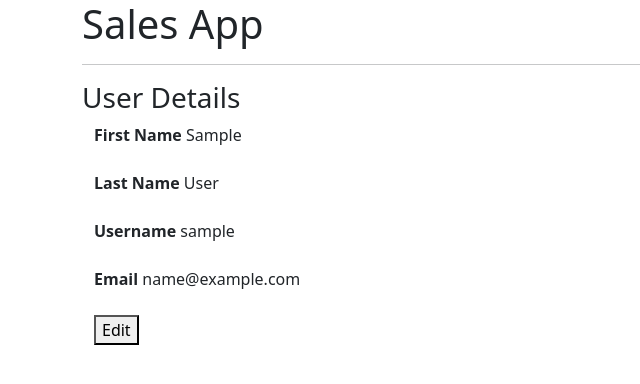
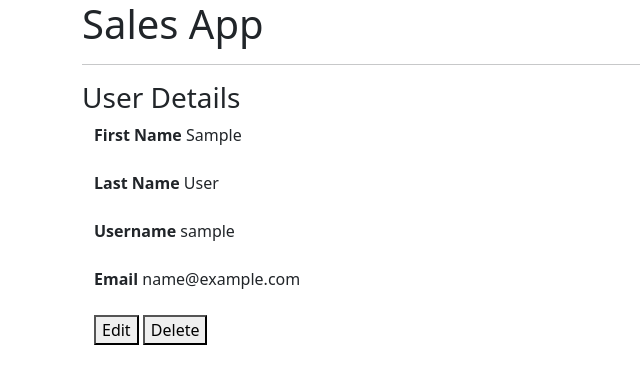
Before and after one commit to dgadiraju/sales-app, a Flask app: template templates/user_detail.html in a window 1280 px wide. Shown: the top 384 px of the page, without its empty margins (0-640 px from the left). Run offline with Flask 3, Linux system fonts and the light colour scheme; the template is opened without the code that fills it: values that come from a table or form of the project are taken from there, others are empty; tables that the repository leaves empty hold one stand-in row (values such as "Sample post"); some libraries are stand-ins or nearby versions.

Commit message:
Added user delete functionality

```diff
--- a/routes/users.py
+++ b/routes/users.py
@@ -21,6 +21,10 @@ def user():
             form_action = request.args.get('action')
             if form_action == 'edit':
                 return render_template('user_form.html', user=user)
+            elif form_action == 'delete':
+                db.session.delete(user)
+                db.session.commit()
+                return redirect(url_for('users'))
             return render_template('user_detail.html', user=user)
         else:
             return render_template('user_form.html', user=None)
--- a/templates/user_detail.html
+++ b/templates/user_detail.html
@@ -19,6 +19,7 @@
             <br><br>
 
             <button type="submit" name="action" value="edit">Edit</button>
+            <button type="submit" name="action" value="delete">Delete</button>
         </form>
     </div>
 {%- endblock %}
```
